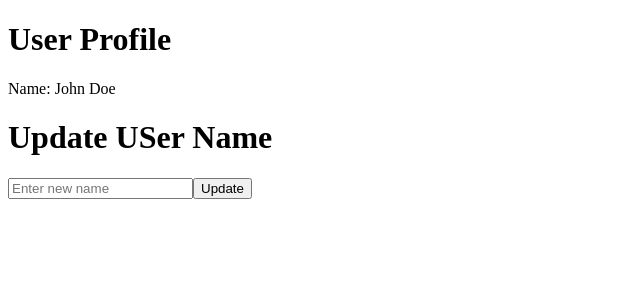
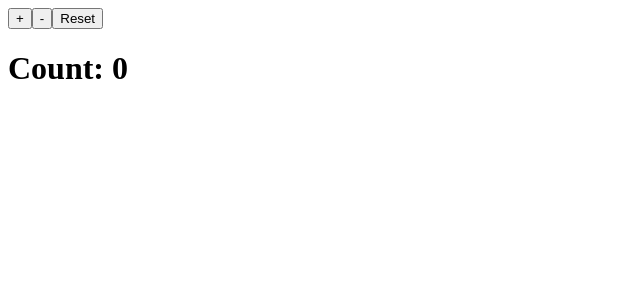
Before and after one commit to bibarys1327/react-demos, a React (Vite) app: page / in a window 1280 px wide. Shown: the top 300 px of the page, without its empty margins (0-640 px from the left). Built offline with nearby package versions, Linux system fonts and the light colour scheme.

Commit message:
Introduction useReducer Hook

```diff
--- a/src/App.jsx
+++ b/src/App.jsx
@@ -1,14 +1,30 @@
 import React from "react";
-import UserProfile from "./components/UserProfile";
-import { UserProvider } from "./UserContext";
-import UpdateUser from "./components/UpdateUser";
+import { useReducer } from "react";
+
+const initialState = { count: 0 };
+
+const reducer = (state, action) => {
+  switch (action.type) {
+    case "increment":
+      return { ...state, count: state.count + 1 };
+    case "decrement":
+      return { ...state, count: state.count - 1 };
+    case "reset":
+      return { ...state, count: 0 };
+    default:
+      return state;
+  }
+};
 
 const App = () => {
+  const [state, dispatch] = useReducer(reducer, initialState);
   return (
-    <UserProvider>
-      <UserProfile />
-      <UpdateUser />
-    </UserProvider>
+    <div>
+      <button onClick={() => dispatch({ type: "increment" })}>+</button>
+      <button onClick={() => dispatch({ type: "decrement" })}>-</button>
+      <button onClick={() => dispatch({ type: "reset" })}>Reset</button>
+      <h1>Count: {state.count}</h1>
+    </div>
   );
 };
 
--- a/src/UserContext.jsx
+++ /dev/null
@@ -1,19 +0,0 @@
-import { createContext, useState } from "react";
-
-const UserContext = createContext();
-
-const UserProvider = ({ children }) => {
-  const [user, setUser] = useState({ name: "John Doe" });
-
-  const updateUser = (newName) => {
-    setUser({ name: newName });
-  };
-
-  return (
-    <UserContext.Provider value={{ user, updateUser }}>
-      {children}
-    </UserContext.Provider>
-  );
-};
-
-export { UserContext, UserProvider };
--- a/src/components/UpdateUser.jsx
+++ /dev/null
@@ -1,33 +0,0 @@
-import React, { useContext, useState } from "react";
-import { UserContext } from "../UserContext";
-
-const UpdateUser = () => {
-  const { updateUser } = useContext(UserContext);
-  const [newName, setNewName] = useState("");
-
-  const handleSubmit = (e) => {
-    e.preventDefault();
-    if (newName.trim()) {
-      updateUser(newName);
-      setNewName("");
-    }
-  };
-
-  return (
-    <div>
-      <h1>Update USer Name</h1>
-
-      <form onSubmit={handleSubmit}>
-        <input
-          type="text"
-          value={newName}
-          onChange={(e) => setNewName(e.target.value)}
-          placeholder="Enter new name"
-        />
-        <button type="submit">Update</button>
-      </form>
-    </div>
-  );
-};
-
-export default UpdateUser;
--- a/src/components/UserProfile.jsx
+++ /dev/null
@@ -1,15 +0,0 @@
-import React, { useContext } from "react";
-import { UserContext } from "../UserContext";
-
-const UserProfile = () => {
-  const { user } = useContext(UserContext);
-
-  return (
-    <div>
-      <h1>User Profile</h1>
-      <p>Name: {user.name}</p>
-    </div>
-  );
-};
-
-export default UserProfile;
```
